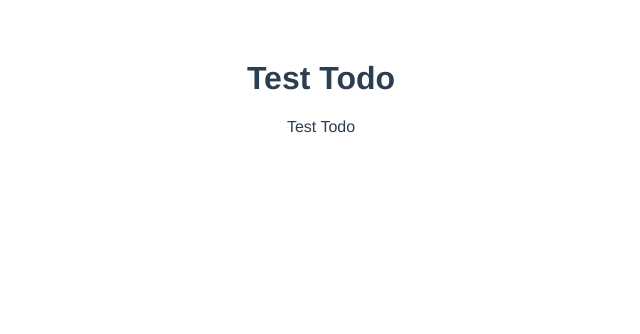
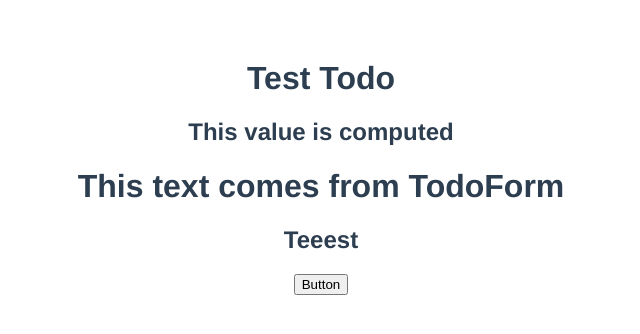
Before and after one commit to davidbaker8391-prog/Vue-Todo, a Vue app: page / in a window 1280 px wide. Shown: the top 334 px of the page, without its empty margins (319-959 px from the left). Built offline with nearby package versions, Linux system fonts and the light colour scheme.

Commit message:
Add Vuetify and click handler

```diff
--- a/package.json
+++ b/package.json
@@ -9,7 +9,8 @@
   },
   "dependencies": {
     "core-js": "^3.6.5",
-    "vue": "^3.0.0"
+    "vue": "^3.0.0",
+    "vuetify": "^2.3.16"
   },
   "devDependencies": {
     "@vue/cli-plugin-babel": "~4.5.8",
--- a/public/index.html
+++ b/public/index.html
@@ -12,6 +12,5 @@
       <strong>We're sorry but <%= htmlWebpackPlugin.options.title %> doesn't work properly without JavaScript enabled. Please enable it to continue.</strong>
     </noscript>
     <div id="app"></div>
-    <!-- built files will be auto injected -->
   </body>
 </html>
--- a/src/components/HelloWorld.vue
+++ b/src/components/HelloWorld.vue
@@ -1,33 +1,26 @@
 <template>
   <div class="hello">
     <h1>{{ msg }}</h1>
-    Test Todo
+    <h2>{{ testing }}</h2>
+    <TodoForm />
   </div>
 </template>
 
 <script>
+import TodoForm from './TodoForm/TodoForm';
+
 export default {
   name: 'HelloWorld',
+  components: {
+    TodoForm,
+  },
+  computed: {
+    testing() {
+      return 'This value is computed';
+    },
+  },
   props: {
     msg: String,
   },
 };
 </script>
-
-<!-- Add "scoped" attribute to limit CSS to this component only -->
-<style scoped>
-h3 {
-  margin: 40px 0 0;
-}
-ul {
-  list-style-type: none;
-  padding: 0;
-}
-li {
-  display: inline-block;
-  margin: 0 10px;
-}
-a {
-  color: #42b983;
-}
-</style>
--- /dev/null
+++ b/src/components/TodoForm/TodoForm.vue
@@ -0,0 +1,24 @@
+<template>
+  <div class="todoform">
+    <h1>This text comes from TodoForm</h1>
+    <h2>{{ testText }}</h2>
+    <button @click="test">Button</button>
+  </div>
+</template>
+
+<script>
+export default {
+  name: 'TodoForm',
+  methods: {
+    test() {
+      // return 'This is test value from method in TodoForm';
+      this.testText = 'Endret tekst fra test';
+    },
+  },
+  data() {
+    return {
+      testText: 'Teeest',
+    };
+  },
+};
+</script>
```
Also changed, not shown: 1 other file (tests, documents, lock files or other folders).
